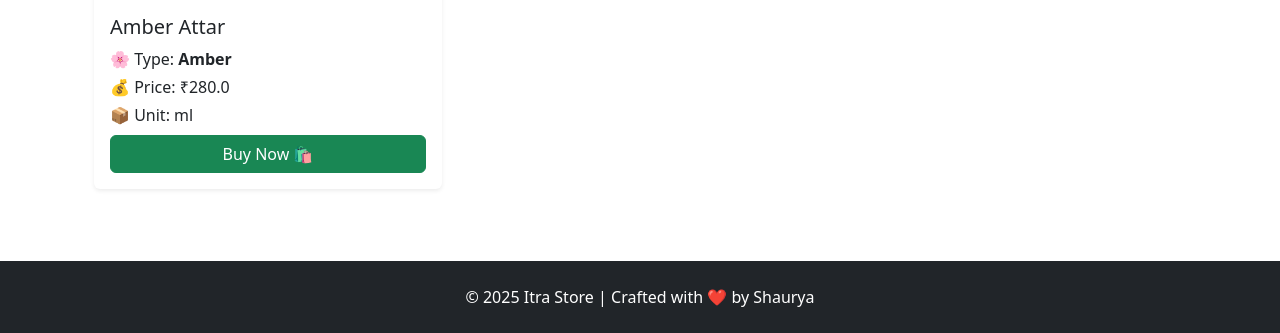
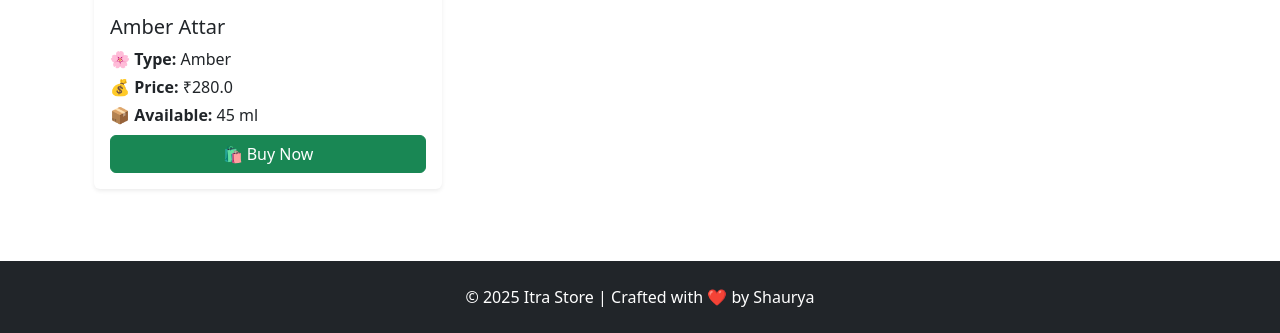
Before and after one commit to ashwathama1-cre/AromaVerse, a Flask app: template templates/product_detail.html in a window 1280 px wide. Shown: the part 1871-2204 px from the top of the page. Run offline with Flask 3, Linux system fonts and the light colour scheme; tables that the repository leaves empty hold one stand-in row (values such as "Sample post"); the template is opened without the code that fills it: values that come from a table or form of the project are taken from there, most other values are stand-ins (such as "Sample title", 1, 10 or a date in 2020); some libraries are stand-ins or nearby versions.

Commit message:
Update product_detail.html

```diff
--- a/templates/product_detail.html
+++ b/templates/product_detail.html
@@ -9,7 +9,7 @@
   <!-- 🔍 Filters Section -->
   <form method="GET" class="row g-3 mb-4">
     <div class="col-md-4">
-      <input type="text" name="search" value="{{ request.args.get('search', '') | e }}" class="form-control" placeholder="🔍 Search by name or type..." />
+      <input type="text" name="search" value="{{ request.args.get('search', '') | e }}" class="form-control" placeholder="🔍 Search for Itra..." />
     </div>
     <div class="col-md-3">
       <select name="type" class="form-select">
@@ -39,14 +39,20 @@
       {% for p in products %}
       <div class="col-md-4 mb-4">
         <div class="card h-100 shadow-sm border-0">
-          <img src="{{ url_for('static', filename='images/' + p.image) }}" class="card-img-top" alt="{{ p.name }}" style="height: 250px; object-fit: cover;">
+          <a href="{{ url_for('product_detail', product_id=p.id) }}">
+            <img src="{{ url_for('static', filename='uploads/' ~ p.image) }}" class="card-img-top" alt="{{ p.name }}" style="height: 250px; object-fit: cover;" onerror="this.src='/static/default.png';">
+          </a>
           <div class="card-body d-flex flex-column">
-            <h5 class="card-title">{{ p.name }}</h5>
-            <p class="card-text mb-1">🌸 Type: <strong>{{ p.type }}</strong></p>
-            <p class="card-text mb-1">💰 Price: ₹{{ p.price }}</p>
-            <p class="card-text mb-2">📦 Unit: {{ p.unit }}</p>
+            <h5 class="card-title">
+              <a href="{{ url_for('product_detail', product_id=p.id) }}" class="text-decoration-none text-dark">
+                {{ p.name }}
+              </a>
+            </h5>
+            <p class="card-text mb-1">🌸 <strong>Type:</strong> {{ p.type }}</p>
+            <p class="card-text mb-1">💰 <strong>Price:</strong> ₹{{ p.price }}</p>
+            <p class="card-text mb-2">📦 <strong>Available:</strong> {{ p.quantity }} {{ p.unit }}</p>
             <a href="{{ url_for('buy', id=p.id) }}" class="btn btn-success mt-auto">
-              Buy Now 🛍️
+              🛍️ Buy Now
             </a>
           </div>
         </div>
```
